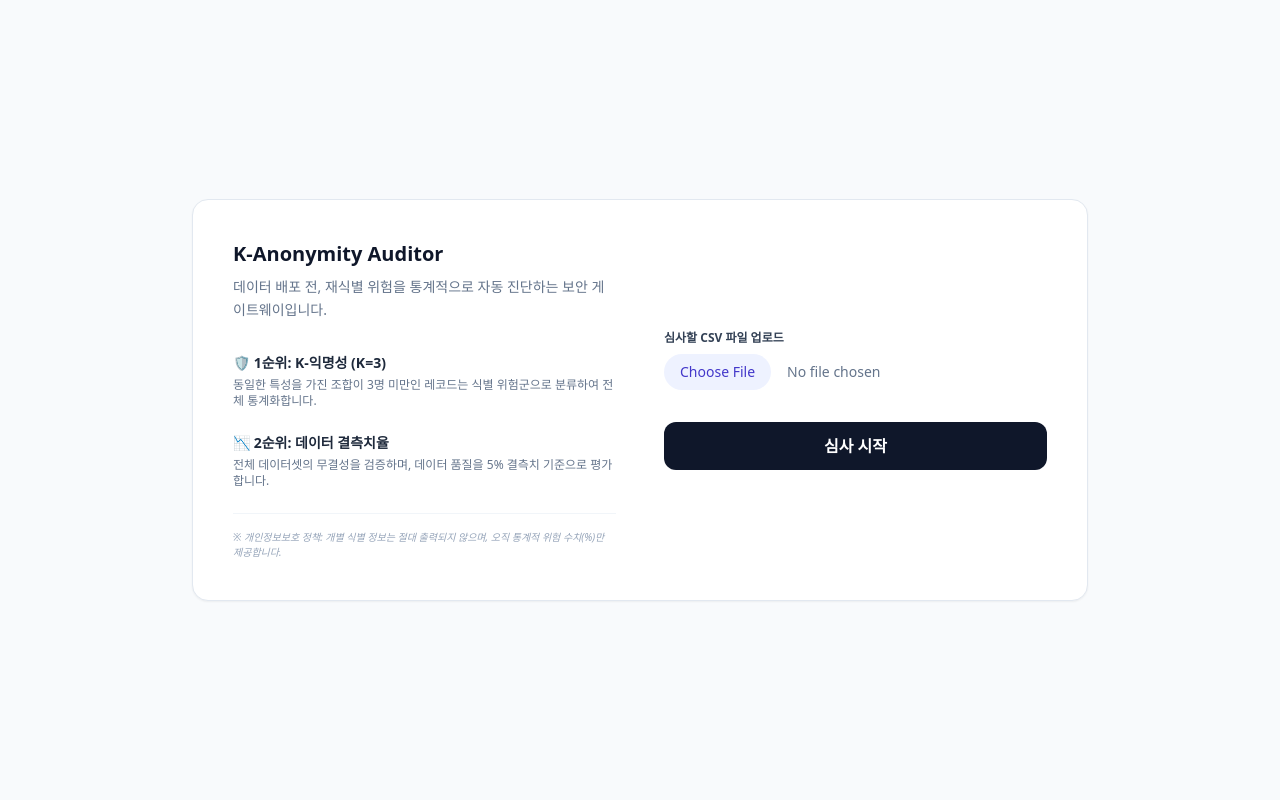
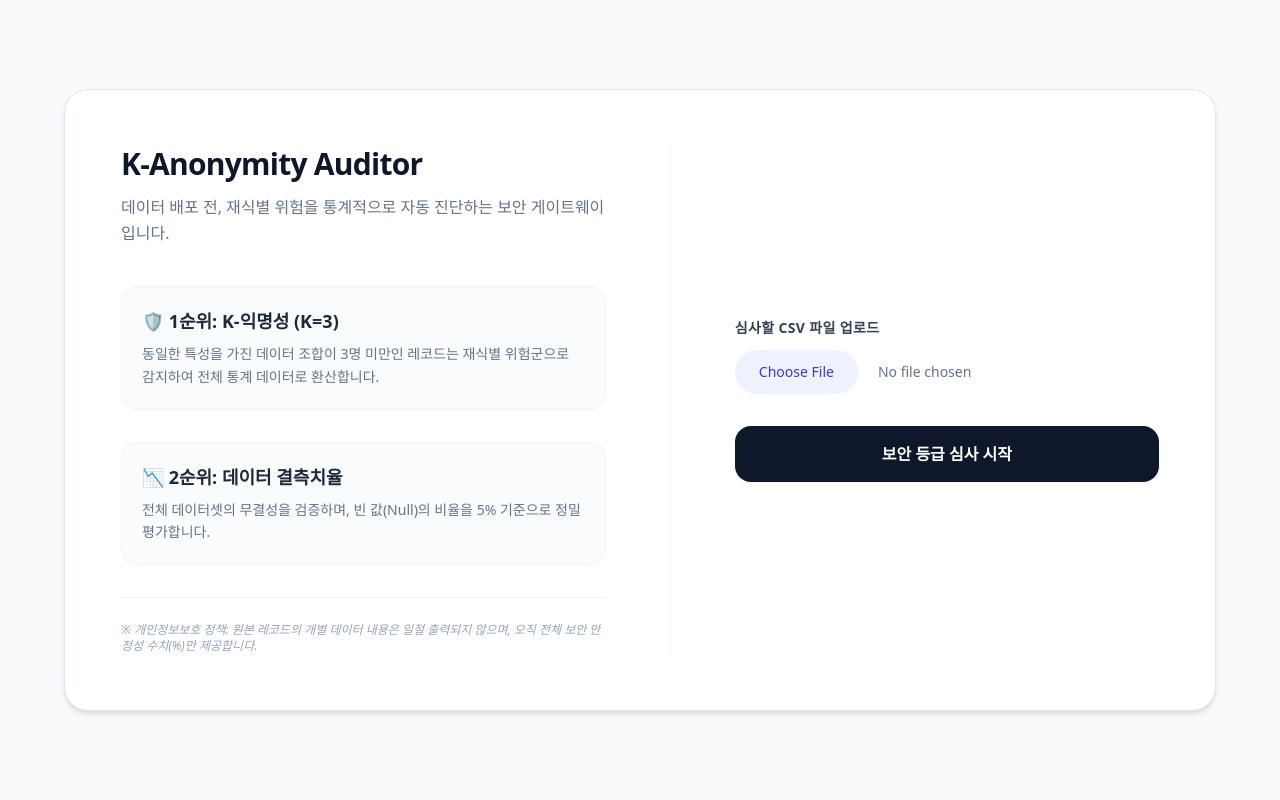
Before and after one commit to GbXb1/GB01, a Flask app: page / in a window 1280 px wide. Run offline with Flask 3, Linux system fonts and the light colour scheme; some libraries are stand-ins or nearby versions.

Commit message:
프 수정

```diff
--- a/templates/index.html
+++ b/templates/index.html
@@ -5,41 +5,45 @@
     <title>K-Anonymity Auditor</title>
     <script src="https://cdn.tailwindcss.com"></script>
 </head>
-<body class="bg-slate-50 min-h-screen flex items-center justify-center p-6">
-    <div class="max-w-4xl w-full bg-white p-10 rounded-2xl shadow-sm border border-slate-200 flex gap-12">
+<body class="bg-slate-50 min-h-screen flex items-center justify-center p-8">
 
-        <div class="w-1/2">
-            <h1 class="text-xl font-black text-slate-900 mb-2">K-Anonymity Auditor</h1>
-            <p class="text-sm text-slate-500 mb-8 leading-relaxed">데이터 배포 전, 재식별 위험을 통계적으로 자동 진단하는 보안 게이트웨이입니다.</p>
+    <div class="max-w-6xl w-full bg-white p-14 rounded-3xl shadow-md border border-slate-200 flex gap-16">
 
-            <div class="space-y-6">
-                <div>
-                    <h3 class="text-sm font-bold text-slate-800 mb-1">🛡️ 1순위: K-익명성 (K=3)</h3>
-                    <p class="text-xs text-slate-500">동일한 특성을 가진 조합이 3명 미만인 레코드는 식별 위험군으로 분류하여 전체 통계화합니다.</p>
+        <div class="w-1/2 flex flex-col justify-between">
+            <div>
+                <h1 class="text-3xl font-black text-slate-900 mb-3 tracking-tight">K-Anonymity Auditor</h1>
+                <p class="text-base text-slate-500 mb-10 leading-relaxed">데이터 배포 전, 재식별 위험을 통계적으로 자동 진단하는 보안 게이트웨이입니다.</p>
+
+                <div class="space-y-8">
+                    <div class="p-5 bg-slate-50/80 rounded-2xl border border-slate-100">
+                        <h3 class="text-lg font-bold text-slate-800 mb-2 flex items-center gap-2">🛡️ 1순위: K-익명성 (K=3)</h3>
+                        <p class="text-sm text-slate-500 leading-relaxed">동일한 특성을 가진 데이터 조합이 3명 미만인 레코드는 재식별 위험군으로 감지하여 전체 통계 데이터로 환산합니다.</p>
+                    </div>
+                    <div class="p-5 bg-slate-50/80 rounded-2xl border border-slate-100">
+                        <h3 class="text-lg font-bold text-slate-800 mb-2 flex items-center gap-2">📉 2순위: 데이터 결측치율</h3>
+                        <p class="text-sm text-slate-500 leading-relaxed">전체 데이터셋의 무결성을 검증하며, 빈 값(Null)의 비율을 5% 기준으로 정밀 평가합니다.</p>
+                    </div>
                 </div>
-                <div>
-                    <h3 class="text-sm font-bold text-slate-800 mb-1">📉 2순위: 데이터 결측치율</h3>
-                    <p class="text-xs text-slate-500">전체 데이터셋의 무결성을 검증하며, 데이터 품질을 5% 결측치 기준으로 평가합니다.</p>
-                </div>
-                <div class="pt-4 border-t border-slate-100">
-                    <p class="text-[10px] text-slate-400 italic">※ 개인정보보호 정책: 개별 식별 정보는 절대 출력되지 않으며, 오직 통계적 위험 수치(%)만 제공합니다.</p>
-                </div>
+            </div>
+
+            <div class="pt-6 border-t border-slate-100 mt-8">
+                <p class="text-xs text-slate-400 font-medium italic">※ 개인정보보호 정책: 원본 레코드의 개별 데이터 내용은 일절 출력되지 않으며, 오직 전체 보안 안정성 수치(%)만 제공합니다.</p>
             </div>
         </div>
 
-        <div class="w-1/2 flex flex-col justify-center">
+        <div class="w-1/2 flex flex-col justify-center border-l border-slate-100 pl-16">
             <div class="mb-8">
-                <label class="block text-xs font-bold text-slate-700 mb-2">심사할 CSV 파일 업로드</label>
-                <input type="file" id="csvFile" class="block w-full text-sm text-slate-500 file:mr-4 file:py-2 file:px-4 file:rounded-full file:border-0 file:bg-indigo-50 file:text-indigo-700 hover:file:bg-indigo-100 cursor-pointer">
+                <label class="block text-sm font-bold text-slate-700 mb-3 tracking-wide">심사할 CSV 파일 업로드</label>
+                <input type="file" id="csvFile" class="block w-full text-sm text-slate-500 file:mr-5 file:py-3 file:px-6 file:rounded-full file:border-0 file:bg-indigo-50 file:text-indigo-700 hover:file:bg-indigo-100 cursor-pointer font-medium">
             </div>
 
-            <button onclick="audit()" class="w-full bg-slate-900 text-white py-3 rounded-xl font-bold hover:bg-slate-800 transition-all">
-                심사 시작
+            <button onclick="audit()" class="w-full bg-slate-900 text-white py-4 rounded-2xl text-base font-bold hover:bg-slate-800 active:scale-[0.99] transition-all shadow-sm">
+                보안 등급 심사 시작
             </button>
 
-            <div id="result" class="hidden mt-8 p-6 border rounded-2xl text-center">
-                <div id="gradeBadge" class="text-4xl font-black mb-2"></div>
-                <p id="riskSummary" class="text-sm font-medium text-slate-700"></p>
+            <div id="result" class="hidden mt-10 p-8 border rounded-2xl text-center shadow-inner">
+                <div id="gradeBadge" class="text-5xl font-black mb-3 tracking-wider"></div>
+                <p id="riskSummary" class="text-base font-semibold text-slate-700 leading-relaxed"></p>
             </div>
         </div>
     </div>
@@ -47,23 +51,44 @@
     <script>
         async function audit() {
             const file = document.getElementById('csvFile').files[0];
-            if(!file) return alert('파일을 선택해주세요.');
+            if(!file) return alert('심사할 CSV 파일을 선택해주세요.');
 
             const formData = new FormData();
             formData.append('file', file);
 
-            const res = await fetch('/api/audit-dataset', { method: 'POST', body: formData });
-            const data = await res.json();
+            // 로딩 상태 연출
+            const resDiv = document.getElementById('result');
+            resDiv.classList.remove('hidden');
+            resDiv.className = "mt-10 p-8 border rounded-2xl text-center bg-slate-50 text-slate-500 font-medium text-sm";
+            resDiv.innerHTML = "🔄 파이썬 Pandas 엔진 분석 및 Firebase 저장 중...";
 
-            const resDiv = document.getElementById('result');
-            const gradeBadge = document.getElementById('gradeBadge');
-            const riskSummary = document.getElementById('riskSummary');
+            try {
+                const res = await fetch('/api/audit-dataset', { method: 'POST', body: formData });
+                const data = await res.json();
 
-            resDiv.classList.remove('hidden');
-            gradeBadge.innerText = `Grade ${data.grade}`;
-            riskSummary.innerText = `전체 데이터의 ${data.risk_ratio}%가 식별 위험군입니다.`;
+                if(data.error) {
+                    alert(data.error);
+                    resDiv.classList.add('hidden');
+                    return;
+                }
 
-            resDiv.className = `mt-8 p-6 border rounded-2xl text-center ${data.grade === 'S' || data.grade === 'A' ? 'bg-green-50 border-green-200 text-green-700' : 'bg-red-50 border-red-200 text-red-700'}`;
+                // 결과 바인딩 및 테마 스위칭
+                resDiv.innerHTML = `<div id="gradeBadge" class="text-5xl font-black mb-3 tracking-wider"></div><p id="riskSummary" class="text-base font-semibold leading-relaxed"></p>`;
+                const gradeBadge = document.getElementById('gradeBadge');
+                const riskSummary = document.getElementById('riskSummary');
+
+                gradeBadge.innerText = `등급: ${data.grade} Grade`;
+                riskSummary.innerText = `전체 데이터셋 중 개인 식별 위험군은 [ ${data.risk_ratio}% ] 입니다.`;
+
+                if (data.grade === 'S' || data.grade === 'A') {
+                    resDiv.className = "mt-10 p-8 border rounded-2xl text-center bg-emerald-50 border-emerald-200 text-emerald-800 shadow-sm";
+                } else {
+                    resDiv.className = "mt-10 p-8 border rounded-2xl text-center bg-rose-50 border-rose-200 text-rose-800 shadow-sm";
+                }
+            } catch (error) {
+                alert('서버 연결 실패');
+                resDiv.classList.add('hidden');
+            }
         }
     </script>
 </body>
```
